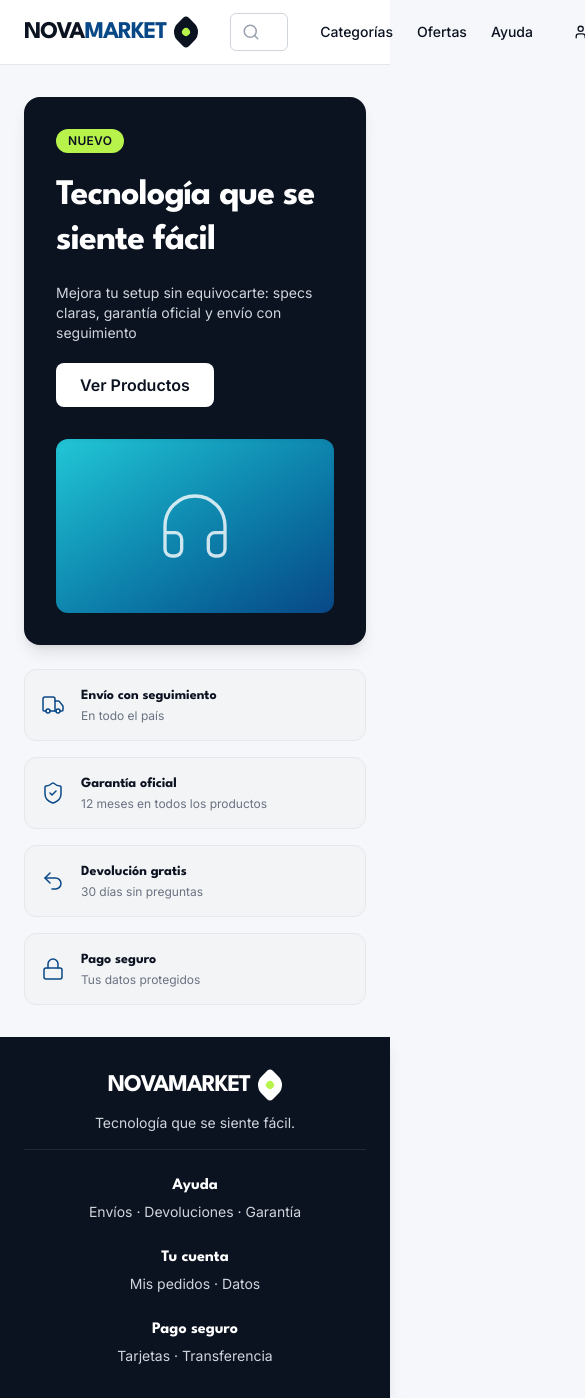
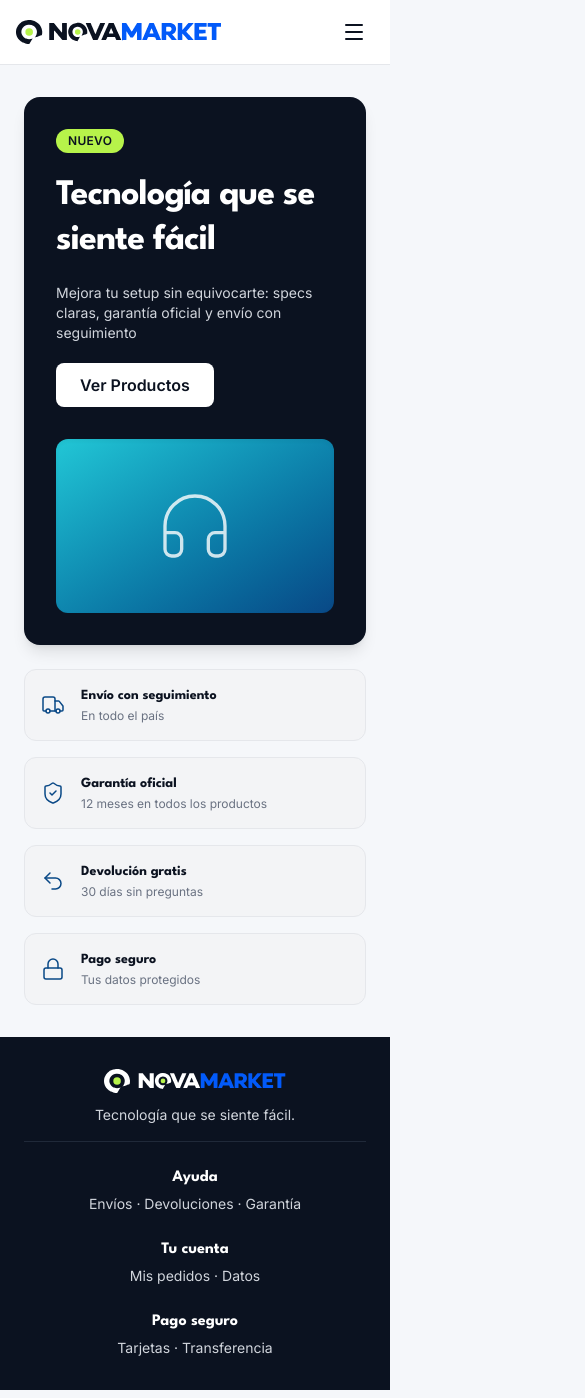
Before and after one commit to Talently-Lab/s2620-NovaMarket, a React (Vite) app in the folder frontend/: page / in a window 390 px wide. Shown: the top 1398 px of the page, 585 px wide, since content can reach past the window. Built offline with nearby package versions, Linux system fonts and the light colour scheme.

Commit message:
fix: menú responsive en NavBar, anclaje de Footer al fondo y renderizado de imágenes

```diff
--- a/frontend/src/components/organisms/Footer.jsx
+++ b/frontend/src/components/organisms/Footer.jsx
@@ -1,19 +1,18 @@
 import { Link } from 'react-router-dom';
+import isotipo from '../../assets/novamarket-isotipo-reverse.svg';
+import logotipo from '../../assets/novamarket-logotipo-reverse.svg';
 
 export const Footer = () => {
   return (
-    <footer className="mt-auto w-full md:px-6 md:pb-6">
 
-      <div className="w-full max-w-7xl mx-auto bg-primary rounded-none md:rounded-2xl py-8 px-6 md:px-10 flex flex-col md:flex-row justify-between items-center md:items-start text-center md:text-left gap-6 shadow-lg">
+    <footer className="mt-auto w-full bg-primary">
+
+      <div className="w-full max-w-7xl mx-auto py-8 px-6 md:px-10 flex flex-col md:flex-row justify-between items-center md:items-start text-center md:text-left gap-6">
 
         <div className="flex flex-col items-center md:items-start gap-3 w-full md:w-auto pb-4 border-b border-gray-700/50 md:border-none md:pb-0">
           <Link to="/" className="flex items-center gap-2">
-            <div className="font-spartan font-bold text-2xl tracking-tighter text-neutral-white">
-              NOVAMARKET
-            </div>
-            <div className="w-6 h-6 bg-neutral-white rounded-tr-xl rounded-bl-xl rounded-tl-sm rounded-br-sm relative flex items-center justify-center rotate-45">
-              <div className="w-2 h-2 bg-highlight rounded-full absolute"></div>
-            </div>
+            <img src={isotipo} alt="Icono" className="h-6 w-auto object-contain" />
+            <img src={logotipo} alt="NovaMarket" className="h-4 md:h-5 w-auto object-contain" />
           </Link>
           <p className="text-sm text-gray-300 font-inter">
             Tecnología que se siente fácil.
--- a/frontend/src/components/organisms/Layout.jsx
+++ b/frontend/src/components/organisms/Layout.jsx
@@ -4,7 +4,7 @@ import { Footer } from './Footer';
 
 export const Layout = () => {
   return (
-    <div className="min-h-screen flex flex-col">
+    <div className="min-h-screen flex flex-col bg-neutral-light">
       <NavBar />
 
       <main className="grow max-w-7xl mx-auto px-6 py-8 w-full">
--- a/frontend/src/components/organisms/NavBar.jsx
+++ b/frontend/src/components/organisms/NavBar.jsx
@@ -1,26 +1,40 @@
+import { useState } from 'react';
 import { Link } from 'react-router-dom';
-import { User, ShoppingCart } from 'lucide-react';
+import { User, ShoppingCart, Menu, X } from 'lucide-react';
 import { SearchBar } from '../molecules/SearchBar';
 import { Badge } from '../atoms/Badge';
+import logo from '../../assets/novamarket-logo-horizontal-color.svg';
 
 export const NavBar = () => {
+  const [isMenuOpen, setIsMenuOpen] = useState(false);
+  const toggleMenu = () => setIsMenuOpen(!isMenuOpen);
+
   return (
-    <nav className="bg-neutral-white border-b border-gray-200 py-3 px-6 w-full">
-      <div className="max-w-7xl mx-auto flex items-center justify-between gap-8">
+    <nav className="bg-neutral-white border-b border-gray-200 py-3 px-4 md:px-6 w-full relative z-50">
+      <div className="max-w-7xl mx-auto flex items-center justify-between gap-4 md:gap-8">
 
-        <Link to="/" className="flex items-center gap-2">
-          <div className="font-spartan font-bold text-2xl tracking-tighter">
-            <span className="text-primary">NOVA</span>
-            <span className="text-secondary">MARKET</span>
-          </div>
-          <div className="w-6 h-6 bg-primary rounded-tr-xl rounded-bl-xl rounded-tl-sm rounded-br-sm relative flex items-center justify-center rotate-45">
-            <div className="w-2 h-2 bg-highlight rounded-full absolute"></div>
-          </div>
+        <Link to="/" className="shrink-0 z-50">
+          <img
+            src={logo}
+            alt="NovaMarket"
+            className="h-6 md:h-8 w-auto"
+          />
         </Link>
 
-        <SearchBar />
+        <div className="hidden md:block flex-1 max-w-2xl">
+          <SearchBar />
+        </div>
 
-        <div className="flex items-center gap-6 text-sm font-medium text-primary">
+        {/* Botón Hamburguesa */}
+        <button
+          className="md:hidden text-primary p-2 focus:outline-none z-50"
+          onClick={toggleMenu}
+          aria-label="Abrir menú"
+        >
+          {isMenuOpen ? <X size={24} /> : <Menu size={24} />}
+        </button>
+
+        <div className="hidden md:flex items-center gap-6 text-sm font-medium text-primary">
           <Link to="/categorias" className="hover:text-secondary transition-colors">Categorías</Link>
           <Link to="/ofertas" className="hover:text-secondary transition-colors">Ofertas</Link>
           <Link to="/ayuda" className="hover:text-secondary transition-colors">Ayuda</Link>
@@ -36,8 +50,36 @@ export const NavBar = () => {
             <Badge count={2} />
           </Link>
         </div>
+      </div>
 
-      </div>
+      {/* Menú Desplegable */}
+      {isMenuOpen && (
+        <div className="md:hidden absolute top-full left-0 w-full bg-neutral-white border-b border-gray-200 flex flex-col p-4 gap-4 shadow-lg animate-fade-in">
+
+          <div className="w-full mb-2">
+            <SearchBar />
+          </div>
+
+          <Link to="/categorias" onClick={toggleMenu} className="text-base font-medium text-primary hover:text-secondary py-2">Categorías</Link>
+          <Link to="/ofertas" onClick={toggleMenu} className="text-base font-medium text-primary hover:text-secondary py-2">Ofertas</Link>
+          <Link to="/ayuda" onClick={toggleMenu} className="text-base font-medium text-primary hover:text-secondary py-2">Ayuda</Link>
+
+          <hr className="border-gray-100" />
+
+          <Link to="/cuenta" onClick={toggleMenu} className="flex items-center gap-3 text-base font-medium text-primary hover:text-secondary py-2">
+            <User size={22} />
+            <span>Mi cuenta</span>
+          </Link>
+
+          <Link to="/checkout" onClick={toggleMenu} className="flex items-center justify-between text-base font-medium text-primary hover:text-secondary py-2">
+            <div className="flex items-center gap-3">
+              <ShoppingCart size={22} />
+              <span>Carrito</span>
+            </div>
+            <Badge count={2} />
+          </Link>
+        </div>
+      )}
     </nav>
   );
 };
```
